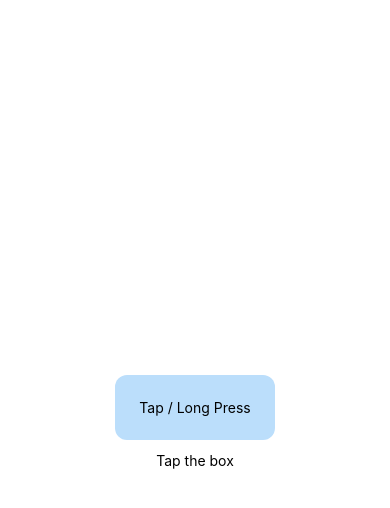
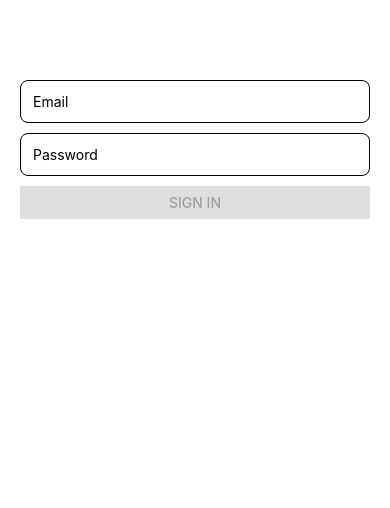
Before and after one commit to nileshborate/react_native, a React Native app in the folder firstappnative/: screen / in a window 390 px wide. Shown: the top 508 px of the page. Built offline with nearby package versions, Linux system fonts and the light colour scheme.

Commit message:
Login Form Validation and Alert

```diff
--- a/firstappnative/App.tsx
+++ b/firstappnative/App.tsx
@@ -1,31 +1,47 @@
 import { useState } from 'react';
-import { Button, Pressable, StyleSheet, Text, View } from 'react-native';
+import {
+  Alert,
+  Button,
+  Pressable,
+  StyleSheet,
+  Text,
+  TextInput,
+  View,
+} from 'react-native';
 
 function App() {
-  const [log, setLog] = useState('Tap the box');
+  const [email, setEmail] = useState('');
+  const [pass, setPass] = useState('');
 
+  const valid = email.includes('@') && pass.length >= 6;
+
+  const submit = () => Alert.alert('Login', 'Welcome!!!');
   return (
     <View style={styles.container}>
-      <Pressable
-        style={({ pressed }) => [styles.box, { opacity: pressed ? 0.7 : 1 }]}
-        onPress={() => setLog('On Press')}
-        onPressIn={() => setLog('On Press In')}
-        onPressOut={() => setLog('On Press Out')}
-        onLongPress={() => setLog('On Long Press')}
-      >
-        <Text>Tap / Long Press</Text>
-      </Pressable>
-      <Text style={{ marginTop: 12 }}>{log}</Text>
+      <TextInput
+        style={styles.input}
+        placeholder="Email"
+        value={email}
+        onChangeText={setEmail}
+        keyboardType="email-address"
+      />
+      <TextInput
+        style={styles.input}
+        placeholder="Password"
+        value={pass}
+        onChangeText={setPass}
+        secureTextEntry
+      />
+      <Button title="Sign in" disabled={!valid} onPress={submit} />
     </View>
   );
 }
 
 const styles = StyleSheet.create({
   container: {
-    flex: 1,
-    justifyContent: 'center',
-    alignItems: 'center',
+    padding: 20,
+    marginTop: 60,
   },
-  box: { backgroundColor: '#BBDEFB', padding: 24, borderRadius: 12 },
+  input: { borderWidth: 1, borderRadius: 8, padding: 12, marginBottom: 10 },
 });
 export default App;
```
